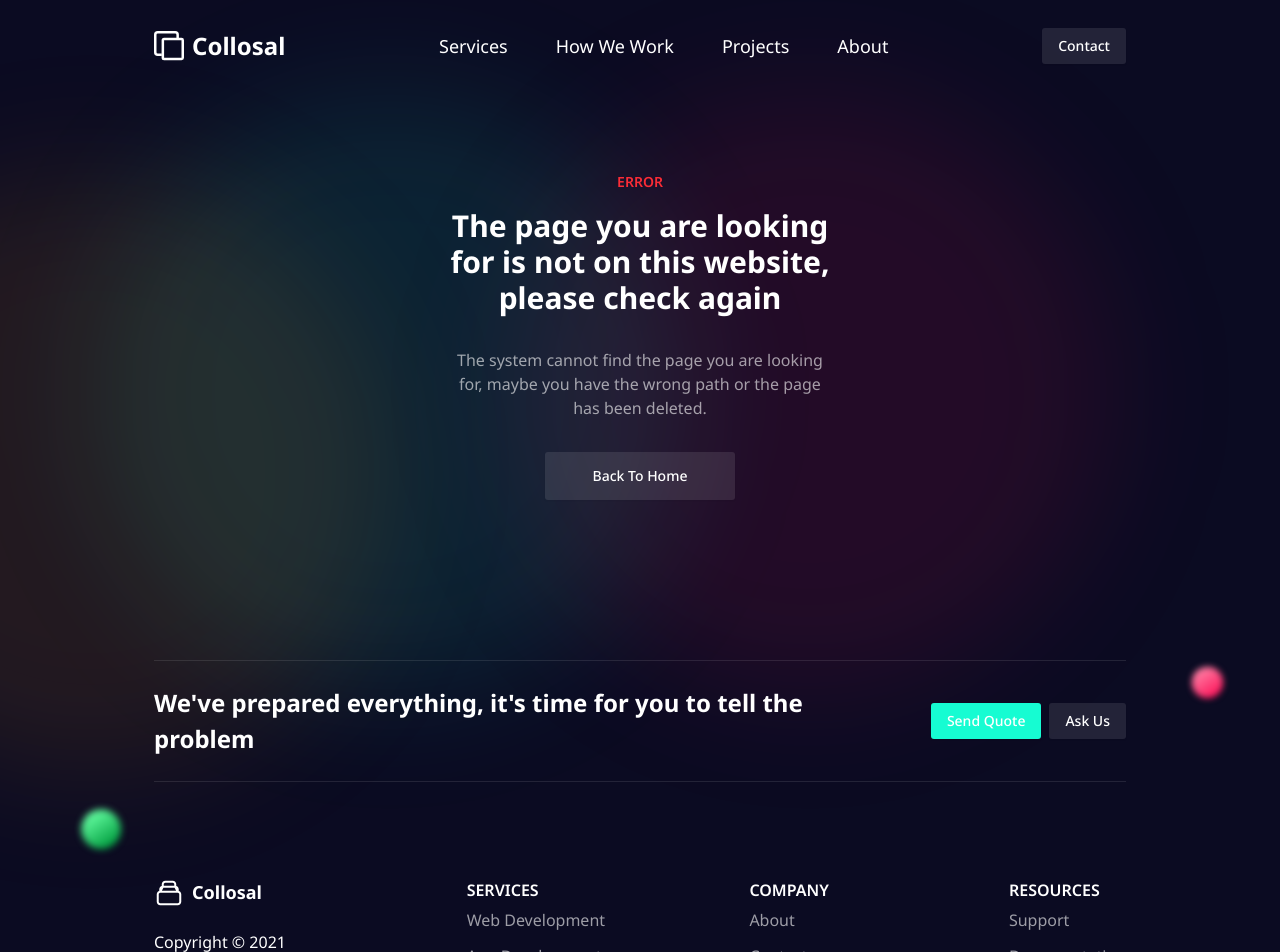
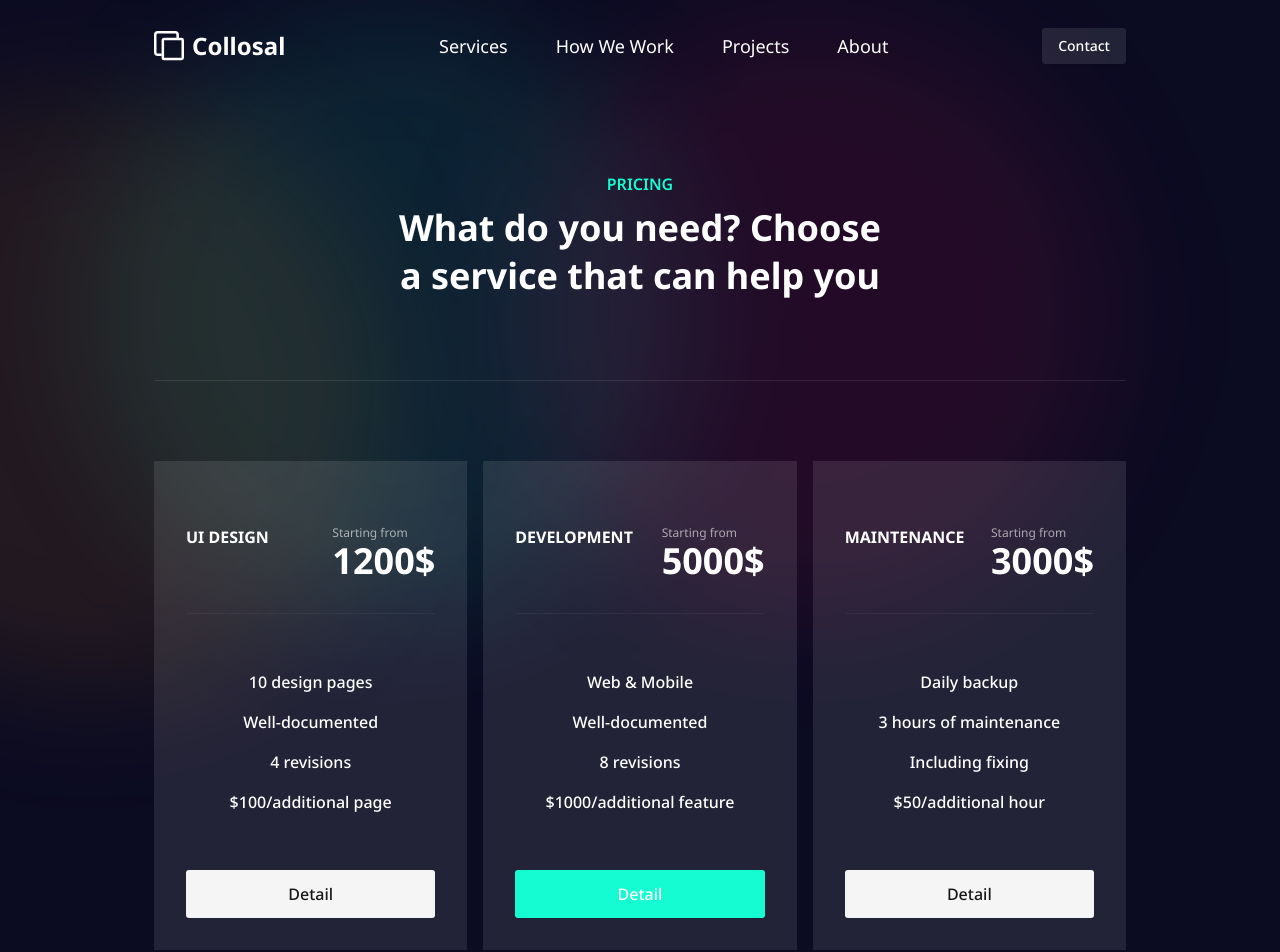
Before and after one commit to evanazhr/collosal-landing-page, a Next.js app: page /pricing in a window 1280 px wide. Before the commit this address had no page. Shown: the top 952 px of the page. Built offline with nearby package versions, Linux system fonts and the light colour scheme.

Commit message:
feat : add pricing page

```diff
--- /dev/null
+++ b/src/app/pricing/page.tsx
@@ -0,0 +1,85 @@
+import { Button } from "@/components/ui/button";
+import { price, questions } from "@/data/data.mock";
+import Link from "next/link";
+
+export default function Pricing() {
+  return (
+    <div className="relative mx-auto w-full max-w-xl px-4 md:px-16">
+      <span className="bg-green/10 absolute -top-20 left-0 -z-10 size-50 rounded-full blur-3xl md:size-150"></span>
+      <span className="absolute top-0 left-0 -z-10 size-50 -translate-x-1/2 rounded-full bg-[#FCA016]/10 blur-3xl md:size-150"></span>
+      <span className="absolute -top-20 right-20 -z-10 size-50 rounded-full bg-[#FC165B]/10 blur-3xl md:size-150"></span>
+
+      <div className="mb-20 border-b-1 border-white/10 py-20 text-center">
+        <p className="text-green mb-2 text-base font-semibold">PRICING</p>
+        <h2 className="mx-auto text-xl leading-8 font-bold md:text-4xl md:leading-12 lg:w-1/2">
+          What do you need? Choose a service that can help you
+        </h2>
+      </div>
+
+      <div className="grid grid-cols-1 justify-center gap-4 md:grid-cols-2 lg:grid-cols-3">
+        {price.map((prc, index) => {
+          return (
+            <div
+              key={index}
+              className={`${prc.isPromoted ? "md:order-last md:col-span-2 lg:order-none lg:col-span-1" : ""} w-full`}
+            >
+              <div className="w-full rounded-[10] bg-white/10 px-8 pt-8 pb-8">
+                <div className="flex-rows flex justify-between border-b-1 border-b-white/5 py-8">
+                  <h3 className="text-base font-bold">{prc.title}</h3>
+                  <div>
+                    <p className="text-xs text-white/60">Starting from</p>
+                    <p className="text-4xl font-bold">{prc.price}$</p>
+                  </div>
+                </div>
+                <div className="py-12">
+                  <ul className="text-center leading-10">
+                    {prc.feature.map((feat, index) => (
+                      <li className="font-medium" key={index}>
+                        {feat}
+                      </li>
+                    ))}
+                  </ul>
+                </div>
+                <Button
+                  variant={`${prc.isPromoted ? "default" : "secondary"}`}
+                  className="w-full text-base"
+                  size={"lg"}
+                >
+                  Detail
+                </Button>
+              </div>
+            </div>
+          );
+        })}
+      </div>
+      <div>
+        <div className="mb-20 border-b-1 border-white/10 py-20 text-center">
+          <p className="text-green mb-2 text-base font-semibold">FAQ</p>
+          <h2 className="mx-auto text-xl leading-8 font-bold md:text-4xl md:leading-12 lg:w-1/2">
+            Frequently asked questions, maybe the same as yours
+          </h2>
+        </div>
+
+        <div>
+          <ul className="grid grid-cols-1 gap-8 md:grid-cols-2">
+            {questions.map((q, index) => {
+              return (
+                <li key={index}>
+                  <h3 className="mb-4 text-xl font-bold">{q.question}</h3>
+                  <p className="text-base text-white/60">{q.answer}</p>
+                </li>
+              );
+            })}
+          </ul>
+        </div>
+
+        <p className="mt-20 text-center">
+          Didn&apos;t find an answer?{" "}
+          <Link className="text-primary text-base" href="/contact">
+            Do not hesitate to ask!
+          </Link>
+        </p>
+      </div>
+    </div>
+  );
+}
--- a/src/components/ui/button.tsx
+++ b/src/components/ui/button.tsx
@@ -25,7 +25,7 @@ const buttonVariants = cva(
       size: {
         default: "h-9 px-4 py-2 has-[>svg]:px-3",
         sm: "h-8 rounded-[3px] gap-1.5 px-3 has-[>svg]:px-2.5",
-        lg: "h-10 rounded-[3px] px-6 has-[>svg]:px-4",
+        lg: "h-10 rounded-[3px] px-6 has-[>svg]:px-4 py-6",
         icon: "size-9",
       },
     },
--- a/src/data/data.mock.ts
+++ b/src/data/data.mock.ts
@@ -76,4 +76,73 @@ const teams = [
   },
 ];
 
-export { clients, teams };
+const price = [
+  {
+    title: "UI DESIGN",
+    price: 1200,
+    feature: [
+      "10 design pages",
+      "Well-documented",
+      "4 revisions",
+      "$100/additional page",
+    ],
+    isPromoted: false,
+  },
+  {
+    title: "DEVELOPMENT",
+    price: 5000,
+    feature: [
+      "Web & Mobile",
+      "Well-documented",
+      "8 revisions",
+      "$1000/additional feature",
+    ],
+    isPromoted: true,
+  },
+  {
+    title: "MAINTENANCE",
+    price: 3000,
+    feature: [
+      "Daily backup",
+      "3 hours of maintenance",
+      "Including fixing",
+      "$50/additional hour",
+    ],
+    isPromoted: false,
+  },
+];
+
+const questions = [
+  {
+    question: "How is the payment system?",
+    answer:
+      "If the project has agreed, you will pay an advance, and when the progress reaches 50% you will make a second payment, and when the progress is 100% you will pay it off.",
+  },
+  {
+    question: "Can I consult first?",
+    answer:
+      "Of course you can consult us first. We are very happy to help your problems and provide our best solutions. You can contact us via the contact page.",
+  },
+  {
+    question: "What if the project stops halfway?",
+    answer:
+      "We promise to always finish the project on time, if a problem occurs (because of our mistake), all payments will be refunded. And the project will be terminated.",
+  },
+  {
+    question: "Does it include servers and domains?",
+    answer:
+      "You don't need to think about anything else, we have everything prepared. You just need to check your progress and make sure the features you want are the right one.",
+  },
+  {
+    question: "Will I get the source code?",
+    answer:
+      "When the project is 100% complete, all the resources, such as design files, analysis diagrams, source code, etc. will be provided to you. You don't need to worry about this.",
+  },
+  {
+    question: "Is there a warranty?",
+    answer:
+      "1 year warranty for our errors or mistakes. If you want to add a feature that is not included in the warranty, there is another fee per feature, and the price depends on the difficulty.",
+  },
+];
+
+export { clients, teams, price, questions };
```
